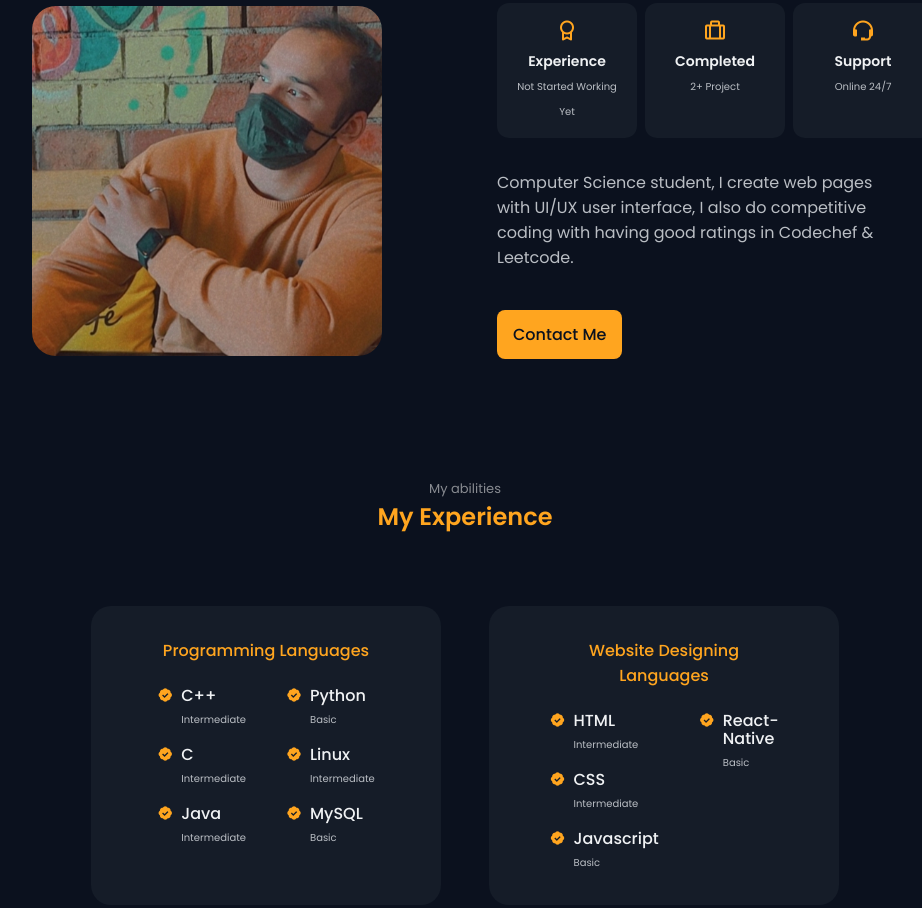
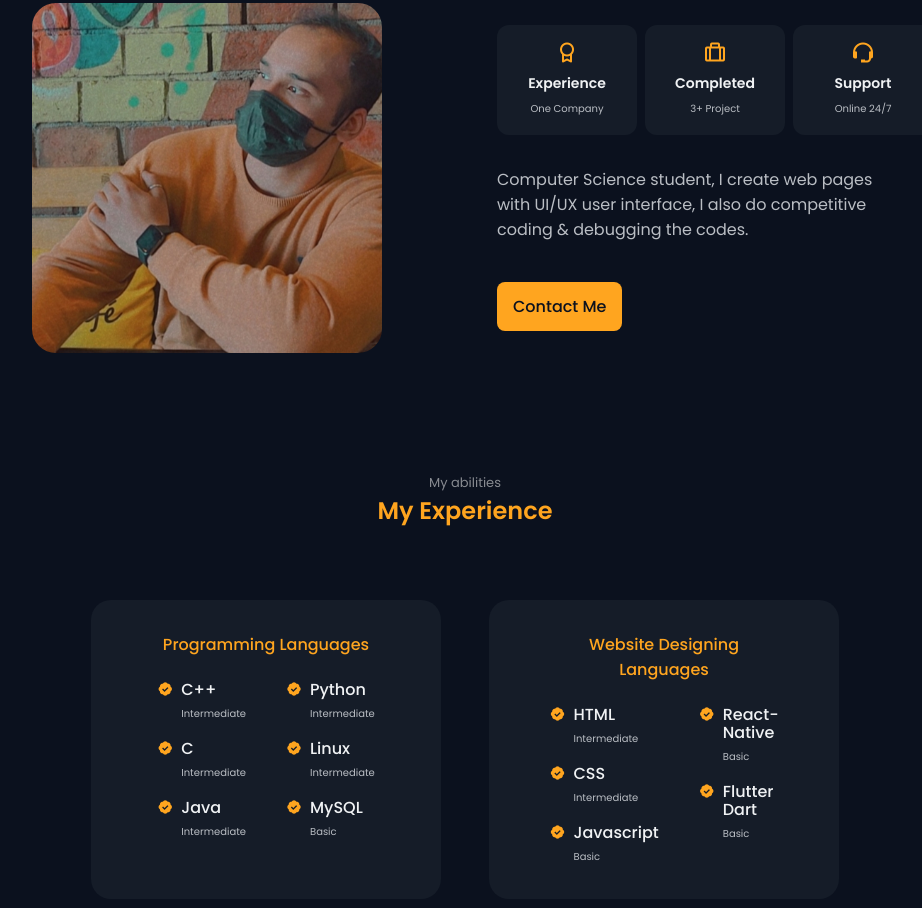
Before and after one commit to FreakyCoder0/Portfolio, a plain HTML site: page index.html in a window 1280 px wide. Shown: the part 1135-2043 px from the top of the page, without its empty margins (175-1097 px from the left). Drawn offline with nearby package versions, Linux system fonts and the light colour scheme.

Commit message:
Update index.html

```diff
--- a/index.html
+++ b/index.html
@@ -117,13 +117,13 @@
                             <div class="about__box">
                                 <i class='bx bx-award about__icon'></i>
                                 <h3 class="about__title">Experience</h3>
-                                <span class="about__subtitle">Not Started Working Yet</span>
+                                <span class="about__subtitle">One Company</span>
                             </div>
 
                             <div class="about__box">
                                 <i class='bx bx-briefcase-alt about__icon' ></i>
                                 <h3 class="about__title">Completed</h3>
-                                <span class="about__subtitle">2+ Project</span>
+                                <span class="about__subtitle">3+ Project</span>
                             </div>
 
                             <div class="about__box">
@@ -135,7 +135,7 @@
 
                         <p class="about__description">
                             Computer Science student, I create web pages with UI/UX user interface,
-                            I also do competitive coding with having good ratings in Codechef & Leetcode.
+                            I also do competitive coding & debugging the codes.
                         </p>
 
                         <a href="#contact" class="button">Contact Me</Menu></a>
@@ -188,7 +188,7 @@
 
                                     <div>
                                         <h3 class="skills__name">Python</h3>
-                                        <span class="skills__level">Basic</span>
+                                        <span class="skills__level">Intermediate</span>
                                     </div>
                                 </div>
 
@@ -256,14 +256,14 @@
                                     </div>
                                 </div>
 
-                                <!--<div class="skills__data">
+                                <div class="skills__data">
                                     <i class='bx bxs-badge-check'></i>
 
                                     <div>
-                                        <h3 class="skills__name">MySQL</h3>
+                                        <h3 class="skills__name">Flutter Dart</h3>
                                         <span class="skills__level">Basic</span>
                                     </div>
-                                </div>-->
+                                </div>
                             </div>
                         </div>
                     </div>
```
